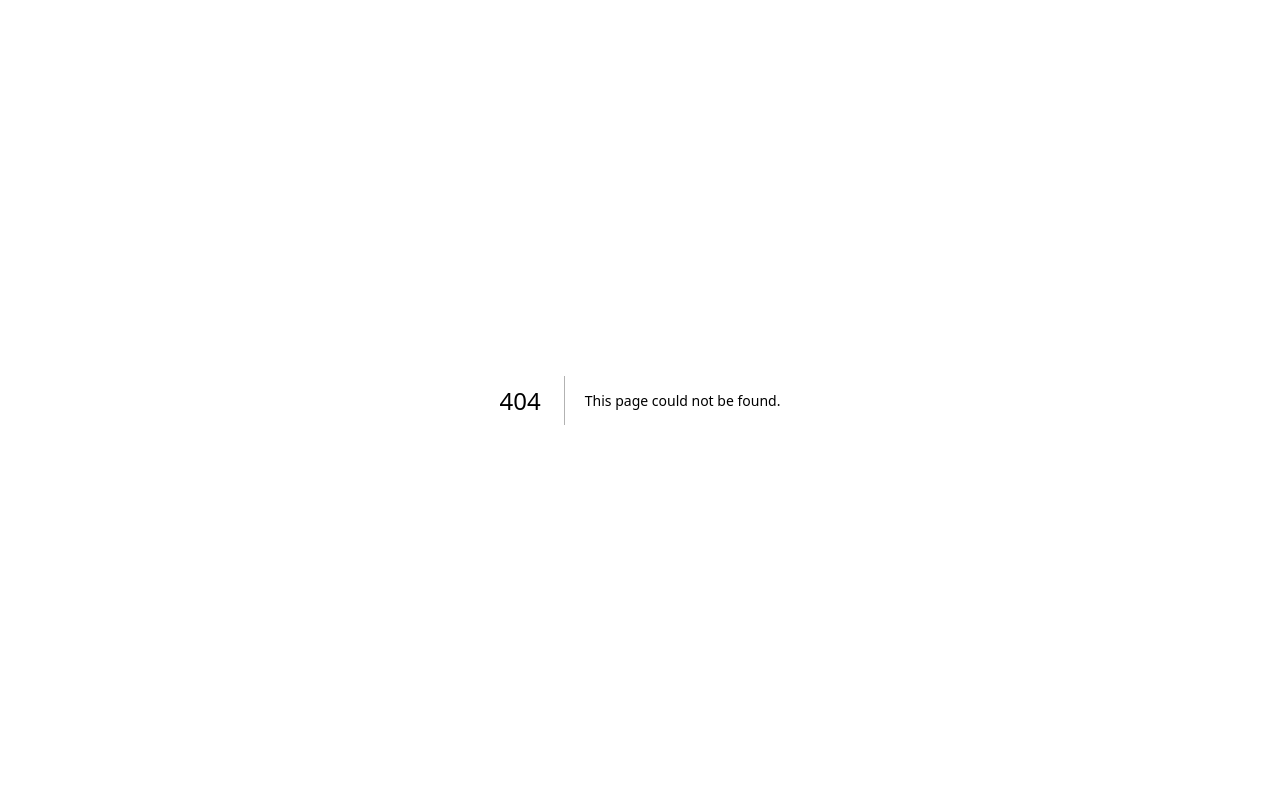
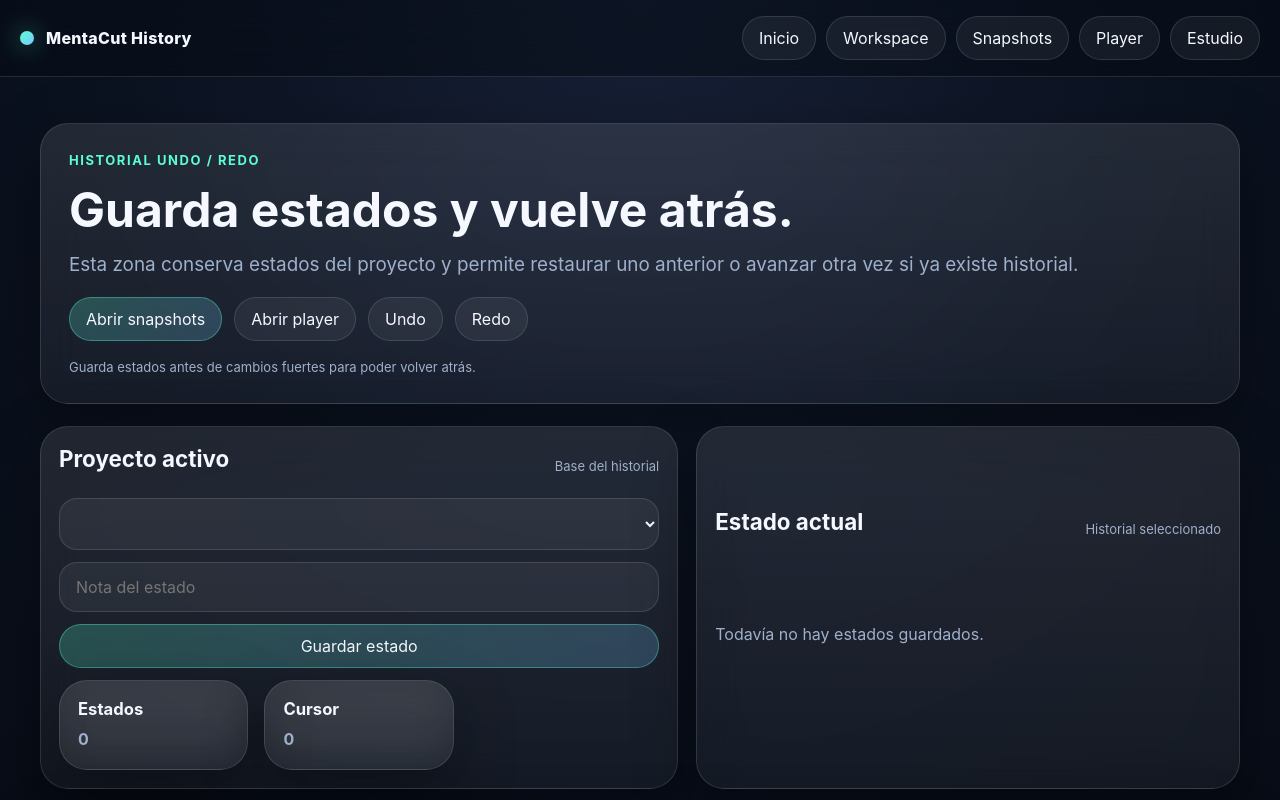
Before and after one commit to alain7224/MentaCut, a Next.js app: page /studio/history in a window 1280 px wide. Before the commit this address had no page. Shown: the top 800 px of the page. Built offline with nearby package versions, Linux system fonts and the light colour scheme.

Commit message:
feat: add undo redo history route for project states

```diff
--- /dev/null
+++ b/app/studio/history/page.tsx
@@ -0,0 +1,121 @@
+'use client'
+
+import Link from 'next/link'
+import { useEffect, useMemo, useState } from 'react'
+import { getProjectHistoryBundle, moveProjectHistoryCursor, pushProjectHistoryState, readProjectHistoryBundles, writeProjectHistoryBundles, type ProjectHistoryBundle } from '@/lib/local-project-history'
+import { readLocalProjects, writeLocalProjects, type LocalProject } from '@/lib/local-store'
+
+export default function StudioHistoryPage() {
+  const [projects, setProjects] = useState<LocalProject[]>([])
+  const [bundles, setBundles] = useState<ProjectHistoryBundle[]>([])
+  const [activeProjectId, setActiveProjectId] = useState<string | null>(null)
+  const [note, setNote] = useState('')
+  const [status, setStatus] = useState('')
+
+  useEffect(() => {
+    const next = readLocalProjects()
+    setProjects(next)
+    setBundles(readProjectHistoryBundles())
+    setActiveProjectId(next[0]?.id ?? null)
+  }, [])
+
+  const activeProject = useMemo(() => projects.find((item) => item.id === activeProjectId) ?? null, [projects, activeProjectId])
+  const bundle = useMemo(() => activeProjectId ? getProjectHistoryBundle(bundles, activeProjectId) : null, [bundles, activeProjectId])
+  const currentState = useMemo(() => bundle?.states[bundle.cursor] ?? null, [bundle])
+
+  function persistBundles(next: ProjectHistoryBundle[], nextStatus: string) {
+    setBundles(next)
+    writeProjectHistoryBundles(next)
+    setStatus(nextStatus)
+  }
+
+  function captureState() {
+    if (!activeProject) return
+    const next = pushProjectHistoryState(bundles, activeProject, note || 'Snapshot manual')
+    persistBundles(next, 'Estado guardado en historial')
+    setNote('')
+  }
+
+  function restoreFromHistory(direction: 'undo' | 'redo') {
+    if (!activeProjectId) return
+    const moved = moveProjectHistoryCursor(bundles, activeProjectId, direction)
+    const movedBundle = getProjectHistoryBundle(moved, activeProjectId)
+    const snapshot = movedBundle?.states[movedBundle.cursor]?.project
+    if (!snapshot) return
+    const updatedProjects = projects.map((project) => project.id === activeProjectId ? snapshot : project)
+    setProjects(updatedProjects)
+    writeLocalProjects(updatedProjects)
+    persistBundles(moved, direction === 'undo' ? 'Undo aplicado' : 'Redo aplicado')
+  }
+
+  return (
+    <div className="page-shell">
+      <header className="topbar">
+        <div className="brand"><span className="brand-dot" /><span>MentaCut History</span></div>
+        <nav className="nav">
+          <Link href="/" className="nav-link">Inicio</Link>
+          <Link href="/studio/workspace" className="nav-link">Workspace</Link>
+          <Link href="/studio/snapshots" className="nav-link">Snapshots</Link>
+          <Link href="/studio/player" className="nav-link">Player</Link>
+          <Link href="/studio" className="nav-link">Estudio</Link>
+        </nav>
+      </header>
+      <main className="main">
+        <section className="section">
+          <div className="panel hero-copy">
+            <span className="eyebrow">Historial undo / redo</span>
+            <h1 className="title" style={{ fontSize: 'clamp(1.8rem, 4vw, 3rem)' }}>Guarda estados y vuelve atrás.</h1>
+            <p className="sub">Esta zona conserva estados del proyecto y permite restaurar uno anterior o avanzar otra vez si ya existe historial.</p>
+            <div className="action-row">
+              <Link href="/studio/snapshots" className="btn btn-primary">Abrir snapshots</Link>
+              <Link href="/studio/player" className="btn">Abrir player</Link>
+              <button className="btn" onClick={() => restoreFromHistory('undo')} disabled={!bundle || bundle.cursor <= 0}>Undo</button>
+              <button className="btn" onClick={() => restoreFromHistory('redo')} disabled={!bundle || bundle.cursor >= bundle.states.length - 1}>Redo</button>
+            </div>
+            <div className="timeline-label">{status || 'Guarda estados antes de cambios fuertes para poder volver atrás.'}</div>
+          </div>
+        </section>
+        <section className="section">
+          <div className="studio-grid-2">
+            <div className="panel timeline">
+              <div className="row-head"><h2 className="section-title">Proyecto activo</h2><div className="timeline-label">Base del historial</div></div>
+              <div className="form">
+                <select className="input" value={activeProjectId ?? ''} onChange={(event) => setActiveProjectId(event.target.value)}>
+                  {projects.map((project) => <option key={project.id} value={project.id}>{project.name} · {project.format}</option>)}
+                </select>
+                <input className="input" value={note} onChange={(event) => setNote(event.target.value)} placeholder="Nota del estado" />
+                <button className="btn btn-primary" onClick={captureState} disabled={!activeProject}>Guardar estado</button>
+              </div>
+              <div className="cards">
+                <article className="panel card"><h3>Estados</h3><p><strong>{bundle?.states.length ?? 0}</strong></p></article>
+                <article className="panel card"><h3>Cursor</h3><p><strong>{bundle ? bundle.cursor + 1 : 0}</strong></p></article>
+              </div>
+            </div>
+            <div className="panel timeline">
+              <div className="row-head"><h2 className="section-title">Estado actual</h2><div className="timeline-label">Historial seleccionado</div></div>
+              {currentState ? (
+                <div className="project-list">
+                  <div className="project-item"><strong>{currentState.note || 'Sin nota'}</strong><div className="timeline-label">{currentState.createdAt}</div></div>
+                </div>
+              ) : <div className="empty">Todavía no hay estados guardados.</div>}
+            </div>
+          </div>
+        </section>
+        <section className="section">
+          <div className="panel timeline">
+            <div className="row-head"><h2 className="section-title">Historial del proyecto</h2><div className="timeline-label">{bundle?.states.length ?? 0} estado(s)</div></div>
+            <div className="project-list">
+              {bundle?.states.length ? bundle.states.map((state, index) => (
+                <div key={state.id} className="project-item" style={{ outline: bundle.cursor === index ? '1px solid rgba(255,255,255,.22)' : 'none' }}>
+                  <strong>{index + 1}. {state.note || 'Sin nota'}</strong>
+                  <div className="timeline-label">{state.createdAt}</div>
+                  <div className="timeline-label">Clips: {state.project.clips.length}</div>
+                </div>
+              )) : <div className="empty">No hay historial para este proyecto.</div>}
+            </div>
+          </div>
+        </section>
+      </main>
+    </div>
+  )
+}
```
